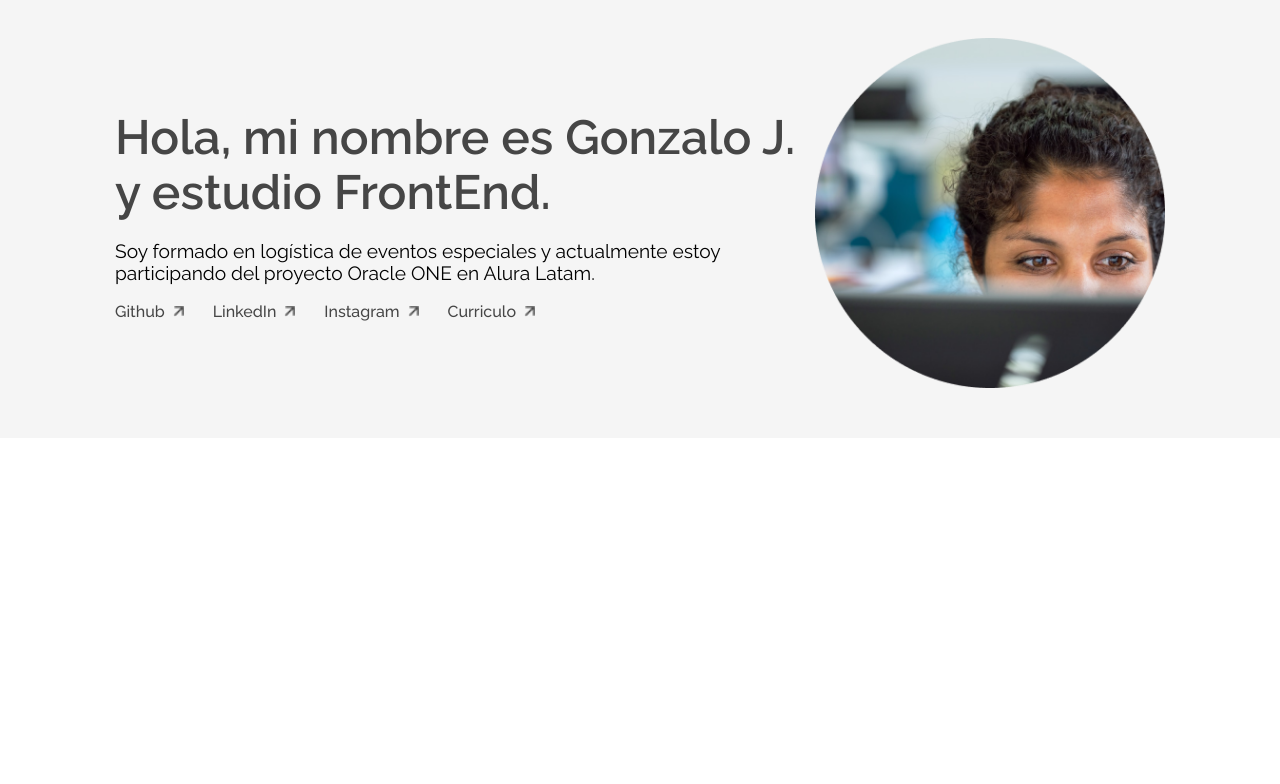
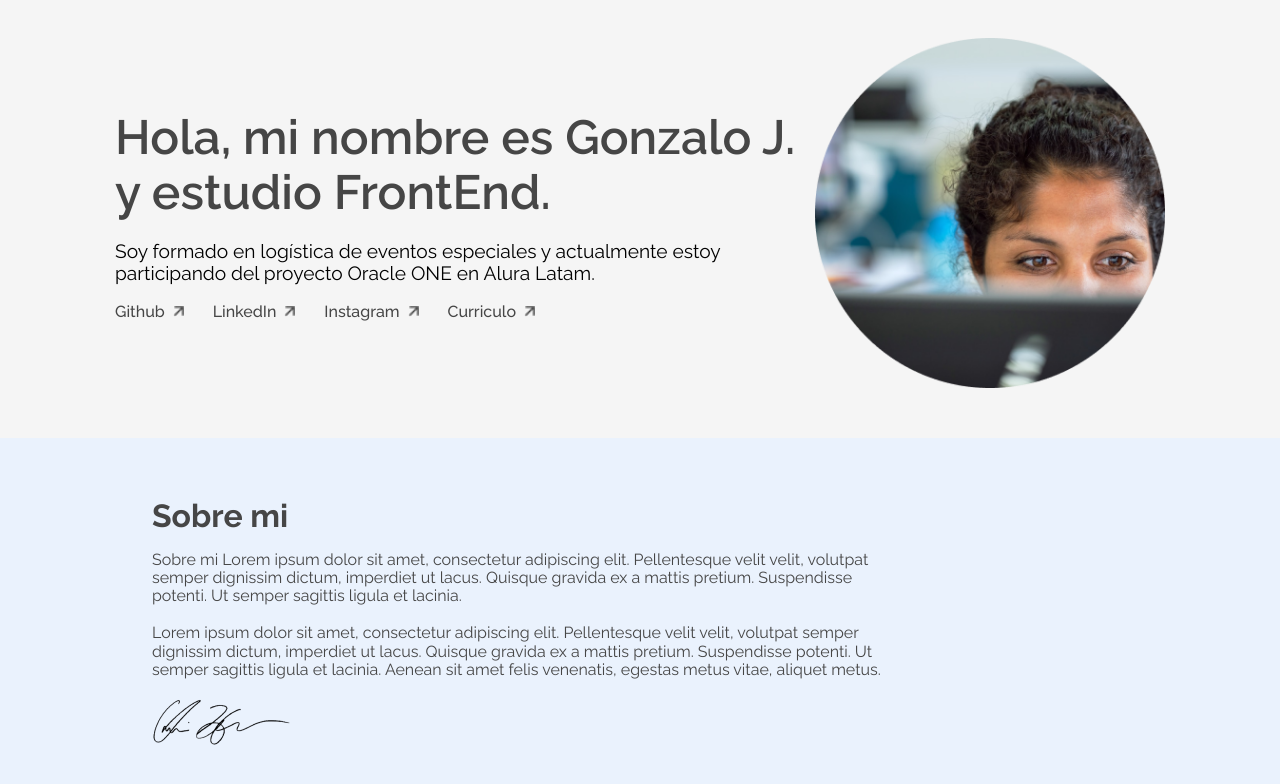
Before and after one commit to Gonzalawer/Challenge-Portafolio, a plain HTML site: page index.html in a window 1280 px wide. Shown: the part 72-856 px from the top of the page. Before the commit the page ends 800 px from the top, so only its background shows below. Drawn offline with Linux system fonts and the light colour scheme.

Commit message:
Creacion de la Sección: Sobre mi

```diff
--- /dev/null
+++ b/css/sobre-mi/sobre-mi-descripcion.css
@@ -0,0 +1,6 @@
+.sobreMi__descripcion{
+    font-size: 1rem;
+    font-weight: 400;
+    color: #464646;
+    width: 750px;
+}
--- /dev/null
+++ b/css/sobre-mi/sobre-mi-titulo.css
@@ -0,0 +1,5 @@
+.sobreMi__titulo{
+    font-size: 2rem;
+    color: #464646;
+    font-weight: 700;
+}
--- a/index.html
+++ b/index.html
@@ -7,7 +7,7 @@
     <title>Portafolio - Gonzalo J</title>
     <link rel="preconnect" href="https://fonts.googleapis.com">
     <link rel="preconnect" href="https://fonts.gstatic.com" crossorigin>
-    <link href="https://fonts.googleapis.com/css2?family=Montserrat:wght@300;400;700&family=Raleway:wght@100;200;300;400;500;600&display=swap" rel="stylesheet">
+    <link href="https://fonts.googleapis.com/css2?family=Montserrat:wght@300;400;700&family=Raleway:wght@100;200;300;400;500;600;700&display=swap" rel="stylesheet">
     <link rel="stylesheet" href="reset.css">
     <link rel="stylesheet" href="normalize.css">
     <link rel="stylesheet" href="cabecera.css">
@@ -28,6 +28,10 @@
     <link rel="stylesheet" href="css/redes-sociales/redes-sociales-flechas.css">
     <link rel="stylesheet" href="perfil.css">
     <link rel="stylesheet" href="css/perfil/perfil-imagen.css">
+    <link rel="stylesheet" href="sobreMi.css">
+    <link rel="stylesheet" href="css/sobre-mi/sobre-mi-titulo.css">
+    <link rel="stylesheet" href="css/sobre-mi/sobre-mi-descripcion.css">
+    <link rel="stylesheet" href="css/sobre-mi/sobre-mi-firma.css">
 
 </head>
 <body>
@@ -51,7 +55,7 @@
     <main>
         <section class="presentacion">
             <div class="presentacion__contenido">
-                <p class="presentacion__nombre">Hola, mi nombre es Gonzalo J.<br> y estudio FrontEnd.</p>
+                <h1 class="presentacion__nombre">Hola, mi nombre es Gonzalo J.<br> y estudio FrontEnd.</h1>
                 <p class="presentacion__biografia">Soy formado en logística de eventos especiales y actualmente estoy participando del proyecto Oracle ONE en Alura Latam.</p>
                 <ul class="redesSociales__lista">
                     <li class="redesSociales__item"><a href="#" class="redesSociales__link">Github</a><img src="img/arrow.png" alt="Imagen Flecha" class="redesSociales__flecha"></li>
@@ -64,6 +68,14 @@
                 <img src="img/profile.png" alt="Foto de Perfil" class="perfil__imagen">
             </div>
         </section>
+        <section class="sobreMi">
+            <h2 class="sobreMi__titulo">Sobre mi</h2>
+            <p class="sobreMi__descripcion">Sobre mi
+                Lorem ipsum dolor sit amet, consectetur adipiscing elit. Pellentesque velit velit, volutpat semper dignissim dictum, imperdiet ut lacus. Quisque gravida ex a mattis pretium. Suspendisse potenti. Ut semper sagittis ligula et lacinia.
+                <br><br>
+                Lorem ipsum dolor sit amet, consectetur adipiscing elit. Pellentesque velit velit, volutpat semper dignissim dictum, imperdiet ut lacus. Quisque gravida ex a mattis pretium. Suspendisse potenti. Ut semper sagittis ligula et lacinia. Aenean sit amet felis venenatis, egestas metus vitae, aliquet metus.</p>
+            <img src="img/signature.png" alt="Firma" class="sobreMi__firma">
+        </section>
     </main>
 </body>
 </html>
--- /dev/null
+++ b/sobreMi.css
@@ -0,0 +1,4 @@
+.sobreMi{
+    background: #EAF2FD;
+    padding: 60px 0 60px 152px;
+}
```
Also changed, not shown: css/sobre-mi/sobre-mi-firma.css (added).
